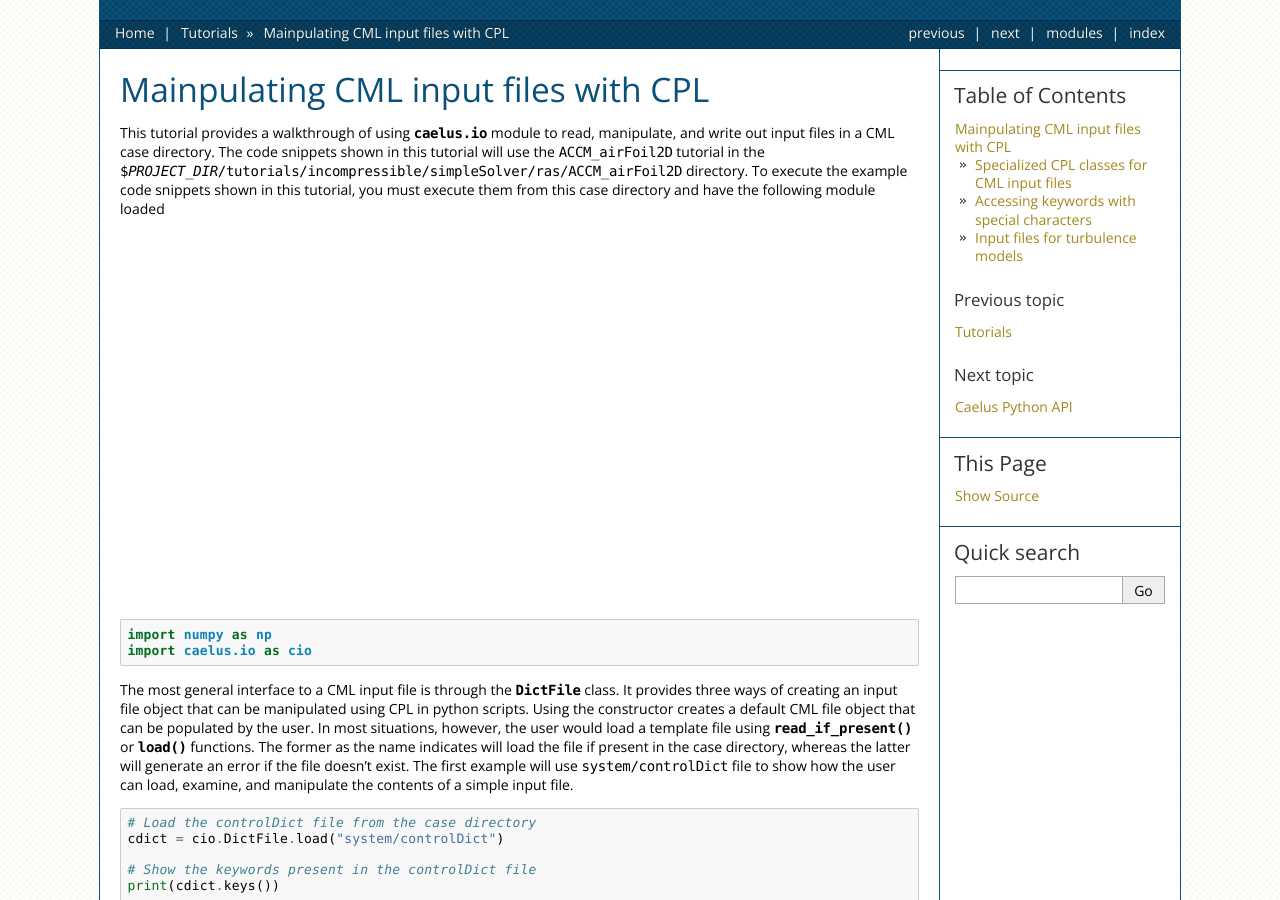
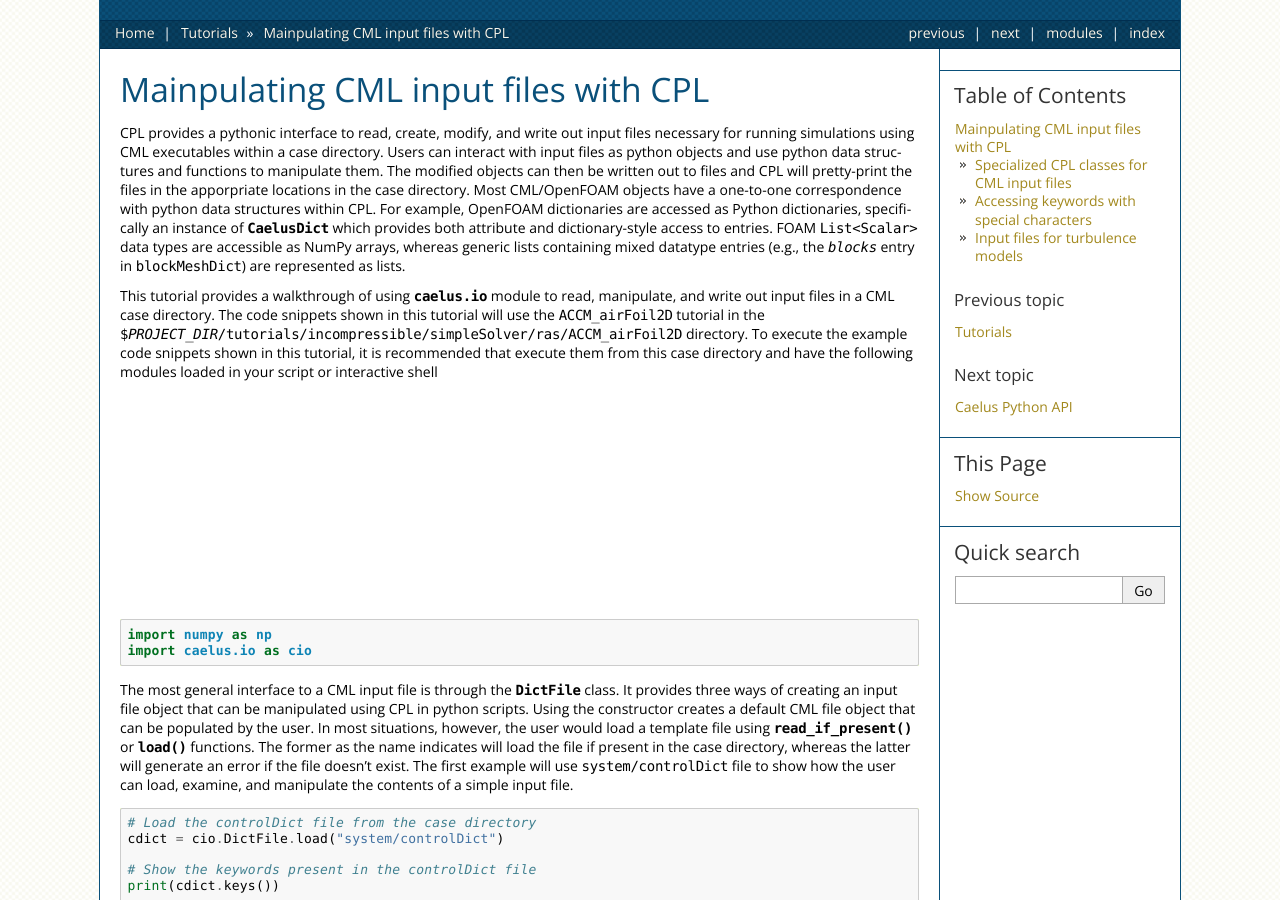
Before and after one commit to sayerhs/cpl, a Sphinx documentation site: the page built from docs/source/user/tutorials/cpl_io.rst, in a window 1280 px wide and 900 px high. Built offline with Sphinx 7.4.7, drawn with Linux system fonts in a browser that asks for light colours.

Commit message:
Minor update to tuts

```diff
--- a/docs/source/user/tutorials/cpl_io.rst
+++ b/docs/source/user/tutorials/cpl_io.rst
@@ -2,6 +2,20 @@
 
 Mainpulating CML input files with CPL
 =====================================
+
+CPL provides a pythonic interface to read, create, modify, and write out input
+files necessary for running simulations using CML executables within a case
+directory. Users can interact with input files as python objects and use python
+data structures and functions to manipulate them. The modified objects can then
+be written out to files and CPL will pretty-print the files in the apporpriate
+locations in the case directory. Most CML/OpenFOAM objects have a one-to-one
+correspondence with python data structures within CPL. For example, OpenFOAM
+dictionaries are accessed as Python dictionaries, specifically an instance of
+:class:`~caelus.io.caelusdict.CaelusDict` which provides both attribute and
+dictionary-style access to entries. FOAM ``List<Scalar>`` data types are
+accessible as NumPy arrays, whereas generic lists containing mixed datatype
+entries (e.g., the `blocks` entry in :file:`blockMeshDict`) are represented as
+lists.
 
 .. currentmodule:: caelus.io.dictfile
 
@@ -9,8 +23,9 @@ This tutorial provides a walkthrough of using :mod:`caelus.io` module to read,
 manipulate, and write out input files in a CML case directory. The code snippets
 shown in this tutorial will use the ``ACCM_airFoil2D`` tutorial in the
 :file:`${PROJECT_DIR}/tutorials/incompressible/simpleSolver/ras/ACCM_airFoil2D`
-directory. To execute the example code snippets shown in this tutorial, you must
-execute them from this case directory and have the following module loaded
+directory. To execute the example code snippets shown in this tutorial, it is
+recommended that execute them from this case directory and have the following
+modules loaded in your script or interactive shell
 
 .. code-block:: python
 
```
